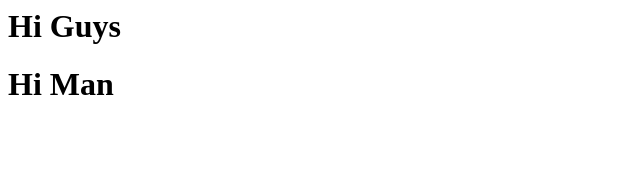
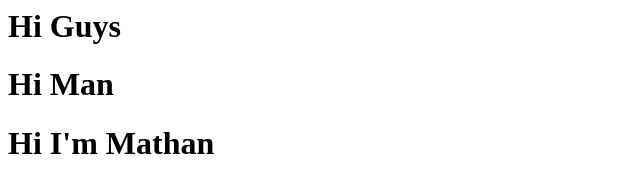
Before and after one commit to mathang292004-dev/git-action, a website: page index.html in a window 1280 px wide. Shown: the whole page, without its empty margins (0-640 px from the left). Drawn offline with Linux system fonts and the light colour scheme.

Commit message:
Update index.html

```diff
--- a/index.html
+++ b/index.html
@@ -1,2 +1,3 @@
 <h1>Hi Guys</h1>
 <h1>Hi Man</h1>
+<h1>Hi I'm Mathan</h1>
```
